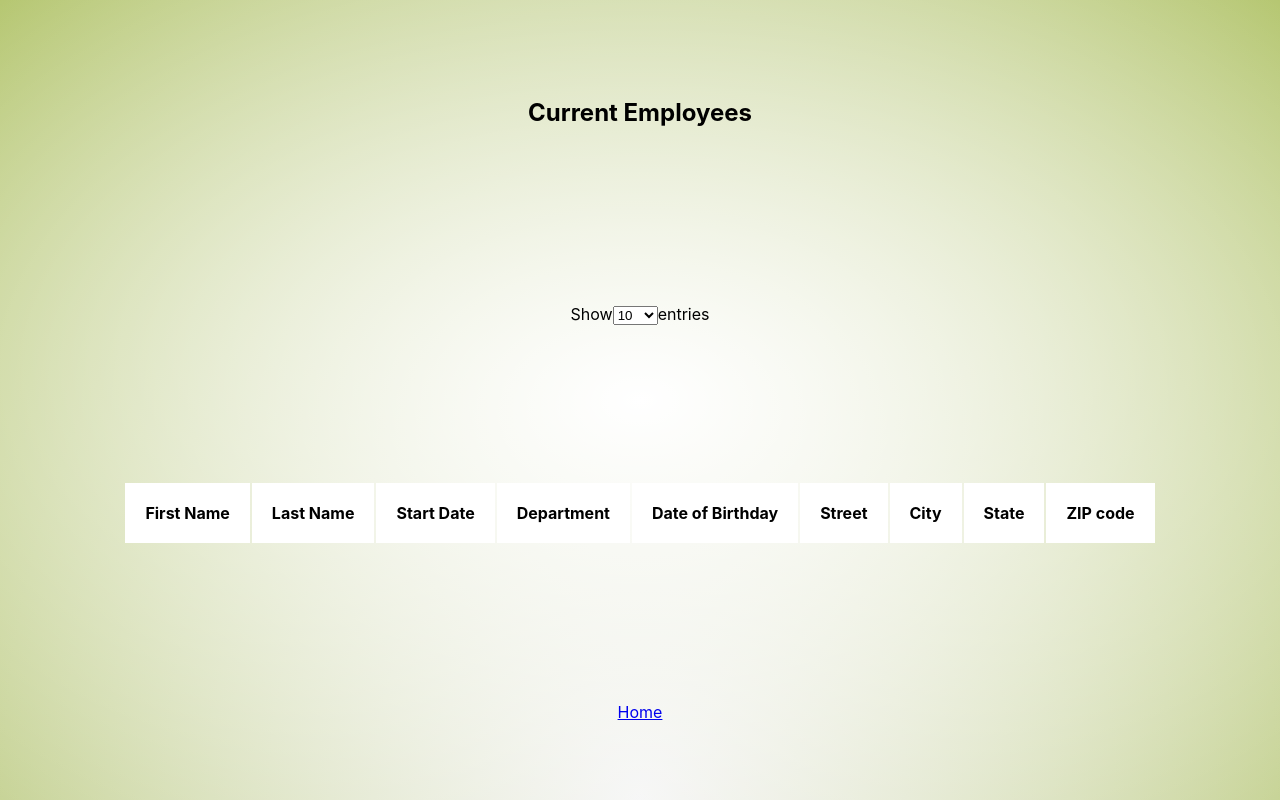
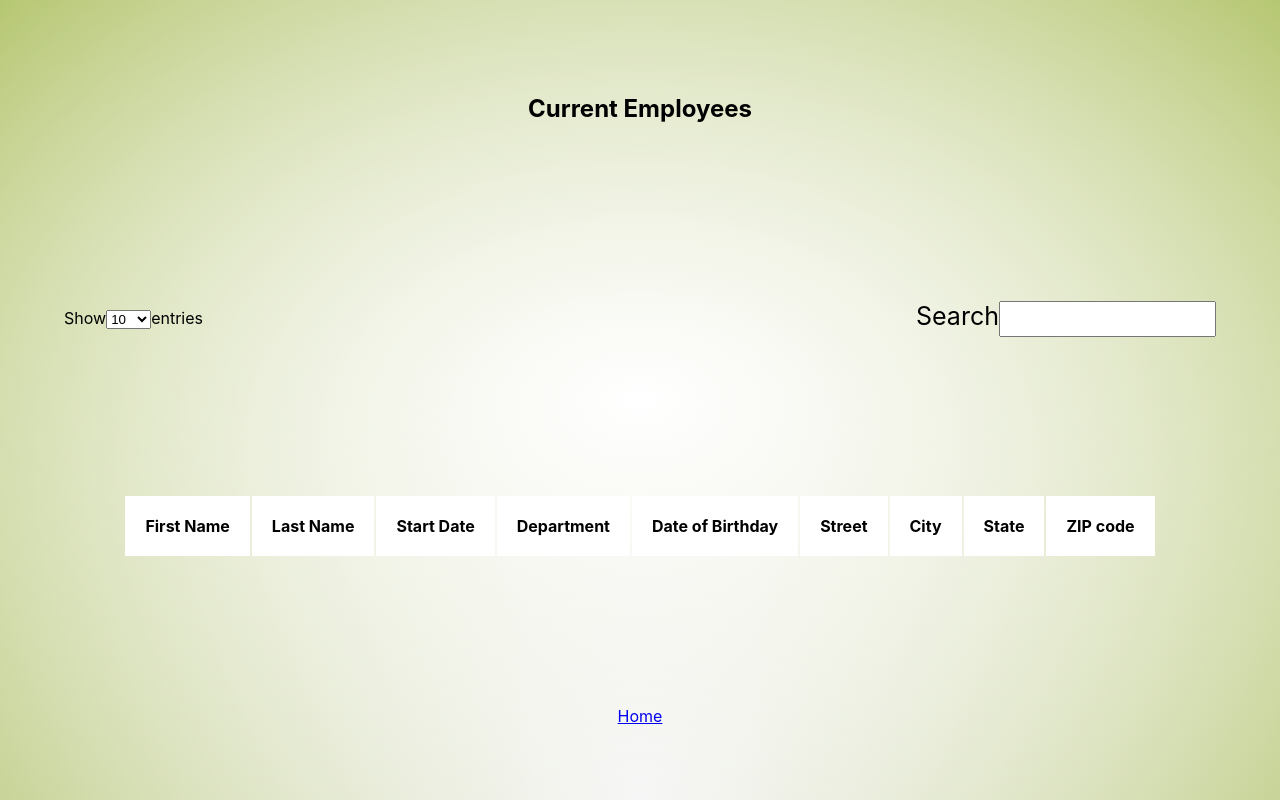
Before and after one commit to Chris5477/HRnet, a React (Create React App) app: page /employee-list in a window 1280 px wide. Built offline with nearby package versions, Linux system fonts and the light colour scheme.

Commit message:
add system of sort array Employee

```diff
--- a/src/App.css
+++ b/src/App.css
@@ -204,6 +204,19 @@ tr:nth-child(even) {
 	transform: translate(-50%, -50%);
 }
 
+.menu-list-employee {
+	width: 90%;
+	height: auto;
+	display: flex;
+	justify-content: space-between;
+	align-items: center;
+}
+
+.menu-list-employee .formData {
+	width: 300px;
+	flex-direction: row;
+}
+
 .table-head {
 	cursor: pointer;
 }
--- a/src/ListingComponents/Listing-option.js
+++ b/src/ListingComponents/Listing-option.js
@@ -24,3 +24,22 @@ export const options = [
 		text: "Legal",
 	},
 ];
+
+export const listMaxResult = [
+	{
+		value: 10,
+		text: 10,
+	},
+	{
+		value: 25,
+		text: 25,
+	},
+	{
+		value: 50,
+		text: 50,
+	},
+	{
+		value: 100,
+		text: 100,
+	},
+];
--- a/src/components/InputWrapper.js
+++ b/src/components/InputWrapper.js
@@ -1,7 +1,7 @@
 import { options } from "../ListingComponents/Listing-option";
 import Option from "./Option";
 import Calendar from "react-calendar";
-import { useState, useRef } from "react";
+import { useState } from "react";
 import "react-calendar/dist/Calendar.css";
 
 const InputWrapper = ({ label, text }) => {
--- /dev/null
+++ b/src/components/MenuListEmployee.js
@@ -0,0 +1,22 @@
+import { listMaxResult } from "../ListingComponents/Listing-option";
+import InputWrapper from "./InputWrapper";
+import Option from "./Option";
+
+const MenuListEmployee = () => {
+	return (
+		<div className="menu-list-employee">
+			<span>
+				Show
+				<select>
+					{listMaxResult.map(({ value, text }, index) => (
+						<Option key={`index ${index}`} value={value} text={text} />
+					))}
+				</select>
+				entries
+			</span>
+
+			<InputWrapper label={"search"} text={"Search"} />
+		</div>
+	);
+};
+export default MenuListEmployee;
--- /dev/null
+++ b/src/components/Table.js
@@ -0,0 +1,37 @@
+import { utilsData } from "../ListingComponents/list-util-data";
+import { useState } from "react";
+import TableHead from "../components/TableHead";
+import LineEmployee from "../components/LineEmployee";
+import { useSelector } from "react-redux";
+
+const Table = () => {
+	const dataEmployee = useSelector((state) => state.employee);
+
+	const [boolean, setBoolean] = useState(false);
+	const sortArray = (index) => {
+		const keyList = Object.keys(dataEmployee[0]);
+		const propriety = keyList[index];
+		console.log(propriety);
+
+		setBoolean(!boolean);
+		return dataEmployee.sort((a, b) => a[propriety].localeCompare(b[propriety]));
+	};
+
+	return (
+		<table id="employee-table" className="display">
+			<thead>
+				<tr>
+					{utilsData.map((element, index) => (
+						<TableHead method={() => sortArray(index)} value={element} key={`index ${index}`} />
+					))}
+				</tr>
+			</thead>
+			<tbody>
+				{dataEmployee.map((data, index) => (
+					<LineEmployee data={data} key={`index ${index}`} />
+				))}
+			</tbody>
+		</table>
+	);
+};
+export default Table;
--- a/src/pages/ListEmployee.js
+++ b/src/pages/ListEmployee.js
@@ -1,39 +1,13 @@
 import { Link } from "react-router-dom";
-import { utilsData } from "../ListingComponents/list-util-data";
-import TableHead from "../components/TableHead";
-import { useSelector } from "react-redux";
-import LineEmployee from "../components/LineEmployee";
+import Table from "../components/Table";
+import MenuListEmployee from "../components/MenuListEmployee";
 
 const ListEmployee = () => {
-	const dataEmployee = useSelector((state) => state.employee);
-
 	return (
 		<div id="employee-div" className="containerList">
 			<h2>Current Employees</h2>
-			<span>
-				Show
-				<select>
-					<option>10</option>
-					<option>25</option>
-					<option>50</option>
-					<option>100</option>
-				</select>
-				entries
-			</span>
-			<table id="employee-table" className="display">
-				<thead>
-					<tr>
-						{utilsData.map((element, index) => (
-							<TableHead value={element} key={`index ${index}`} />
-						))}
-					</tr>
-				</thead>
-				<tbody>
-					{dataEmployee.map((data, index) => (
-						<LineEmployee data={data} key={`index ${index}`} />
-					))}
-				</tbody>
-			</table>
+			<MenuListEmployee />
+			<Table />
 			<Link to="/">Home</Link>
 		</div>
 	);
```
